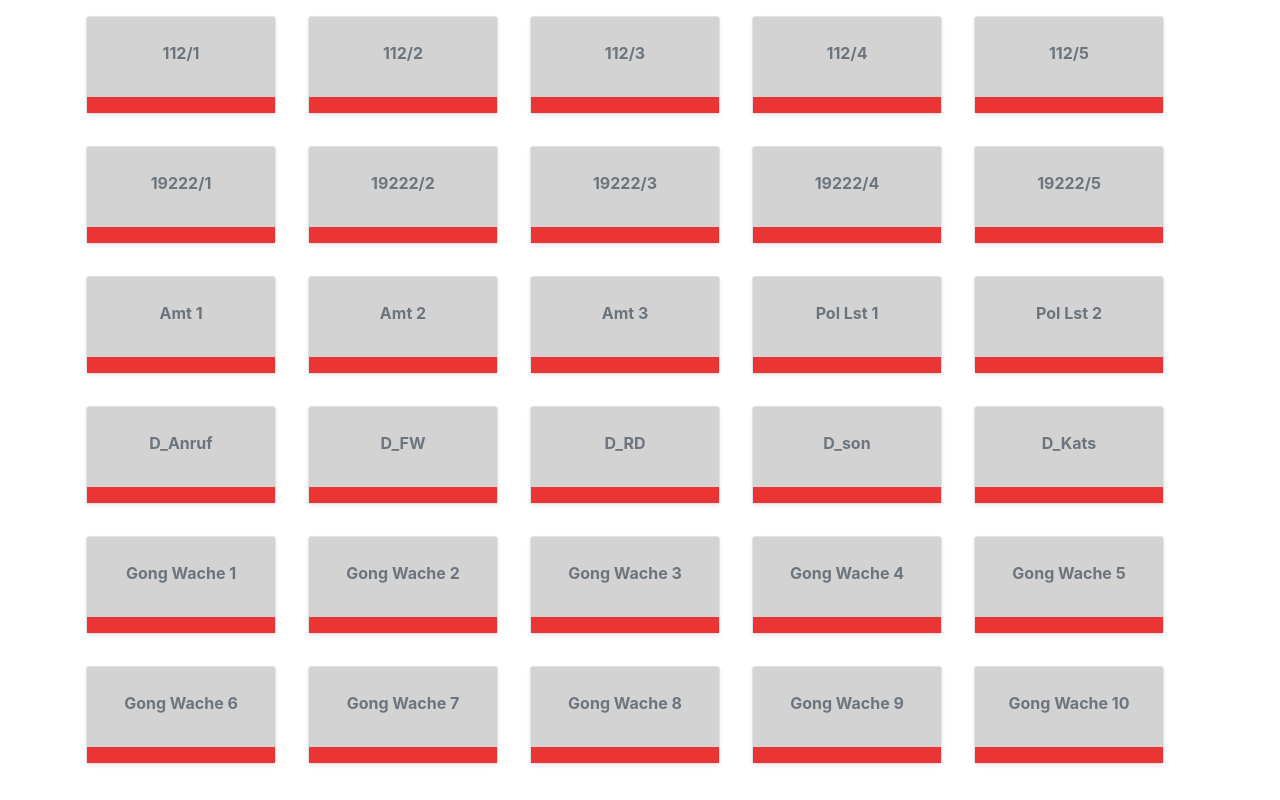
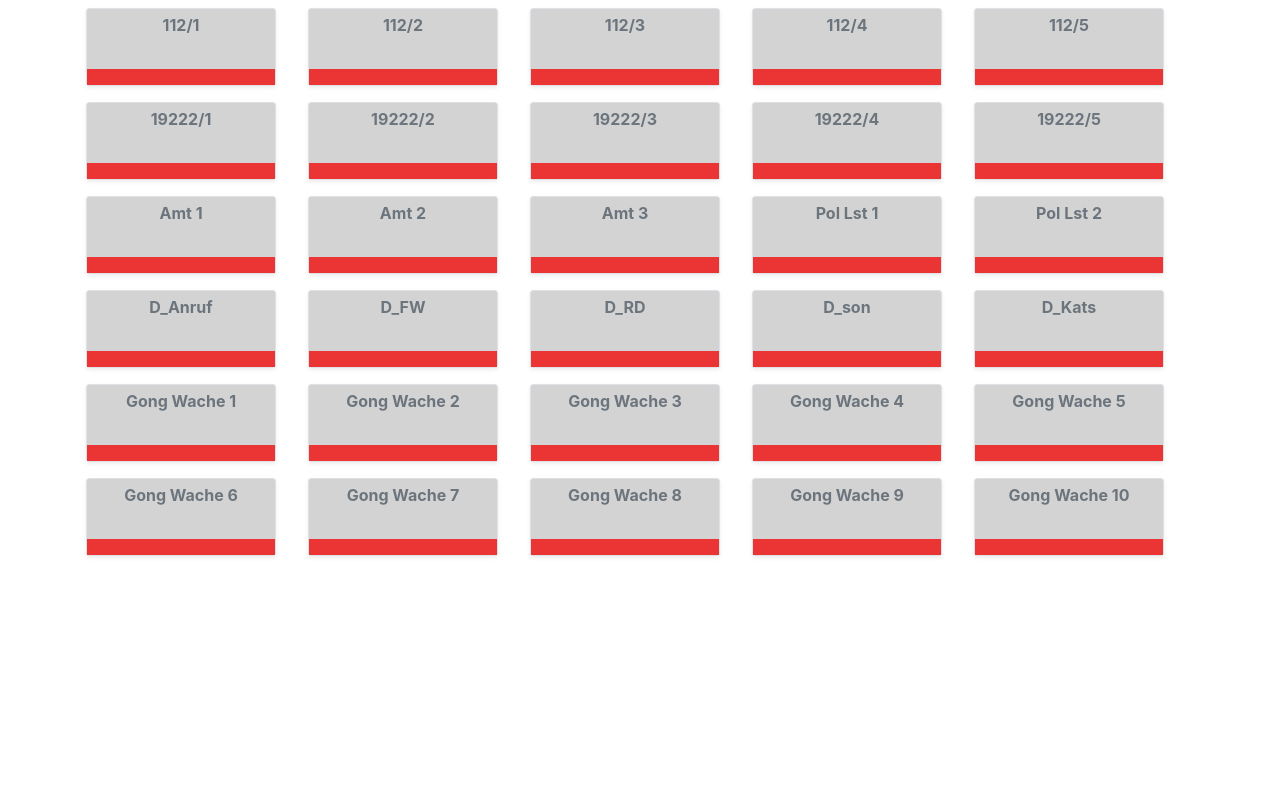
Before and after one commit to joshmaerk/ILS-Simulator, a Flask app: page / in a window 1280 px wide. Run offline with Flask 2, Linux system fonts and the light colour scheme; some libraries are stand-ins or nearby versions.

Commit message:
smaller display

```diff
--- a/templates/index.html
+++ b/templates/index.html
@@ -33,9 +33,9 @@
         <div class="row">
             <!--Schalter -->
             {% for elem in data %}
-                <div class="col-2 pl-0 pr-0 border rounded-sm shadow-sm primary" onclick="colorchange({{ elem.id }})">
-                <div class="col">
-                    <p class="text-center font-weight-bold text-muted align-middle mt-4">{{ elem.label }}</p>
+                <div class="col-2 pl-0 pr-0 mt-2 mb-2 border rounded-sm shadow-sm primary" onclick="colorchange({{ elem.id }})">
+                <div class="col p-0 m-0">
+                    <p class="text-center font-weight-bold text-muted align-middle mt-1 mb-1">{{ elem.label }}</p>
                 </div>
                 <div class="col status_code mb-0 pl-0 pr-0">
                     <p class="mb-0" id="{{ elem.id }}" style="background-color: rgb(235, 52, 52);min-height: 1em;min-width: 100%;"
```
Also changed, not shown: 1 other file.
